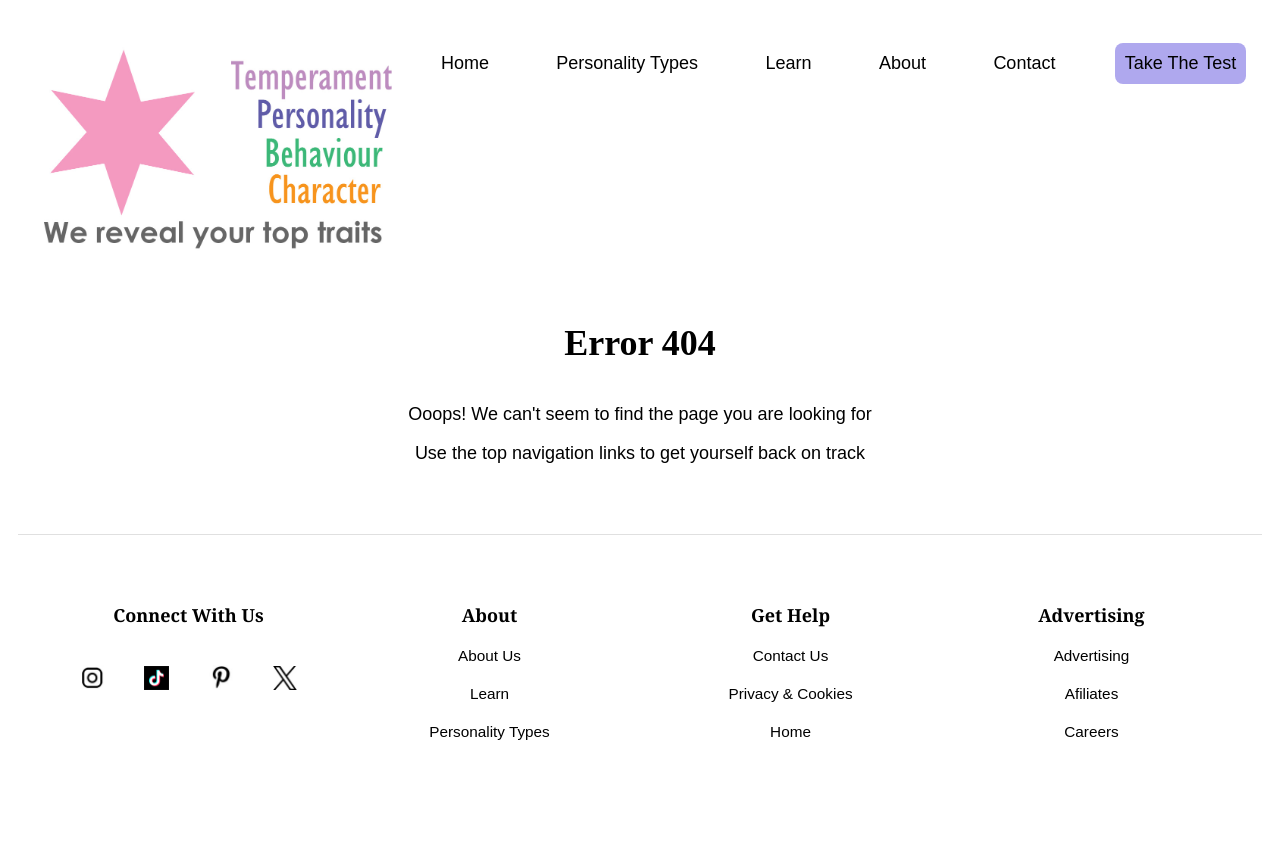
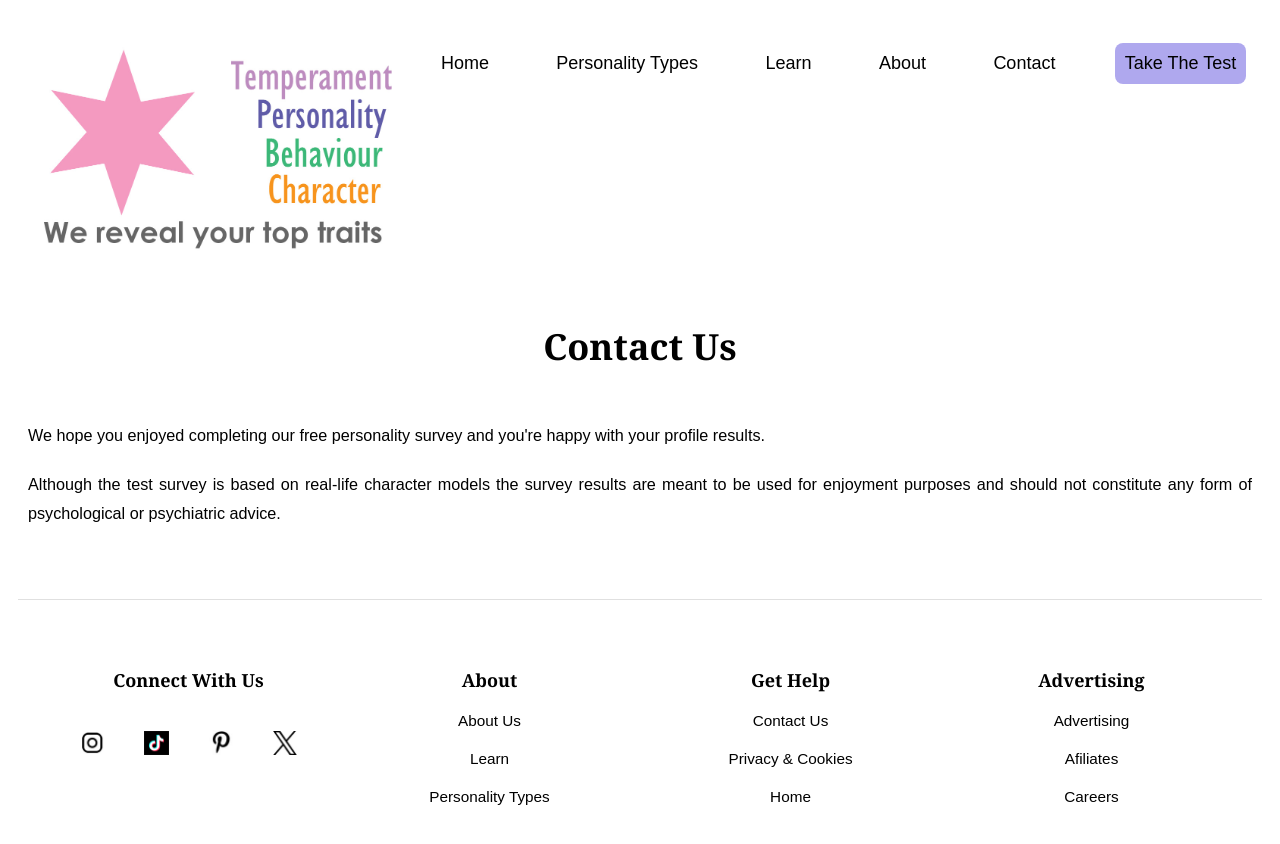
Before and after one commit to Nonyeah/personality_test, a React (Vite) app in the folder client/: page /#/contact in a window 1280 px wide. Shown: the top 844 px of the page. Built offline with nearby package versions, Linux system fonts and the light colour scheme.

Commit message:
changes associated with adding contact us page

```diff
--- a/client/src/App.tsx
+++ b/client/src/App.tsx
@@ -13,6 +13,7 @@ import Learn from "./Routes/Learn/Learn";
 import Error404 from "./Routes/Error404";
 import Personality from "./Routes/Personality";
 import SubmitAnswers from "./Routes/Submit-Answers";
+import Contact from "./Routes/Contact";
 import "./App.css";
 import "./App2.css";
 import type { Answers } from "./index.d.ts";
@@ -62,6 +63,7 @@ function App() {
 				<Route path="about" element={<About />} />
 				<Route path="/personality" element={<Personality />} />
 				<Route path="*" element={<Error404 />} />
+				<Route path="/contact" element={<Contact />} />
 			</Route>
 		</Routes>
 	);
--- a/client/src/App2.css
+++ b/client/src/App2.css
@@ -21,6 +21,20 @@ html {
 .about-us p {
 	font-size: 0.9rem;
 	font-family: Arial, Verdana, Tahoma, sans-serif;
+}
+
+.contact h1{
+	text-align: center;
+	font-family: Georgia, 'Times New Roman', Times, serif;
+	margin: 50px 0;
+}
+
+.contact p{
+	font-family: Arial, Verdana, Tahoma, sans-serif;
+	text-align: justify;
+	margin: 20px;
+	line-height: 180%;
+	font-size: 0.9rem;
 }
 
 .personality-container {
--- a/client/src/Routes/Layout.tsx
+++ b/client/src/Routes/Layout.tsx
@@ -76,7 +76,7 @@ export default function Layout({}) {
 					<h4>get help</h4>
 					<nav>
 						<ul>
-							<li>contact us</li>
+							<li><NavLink to="/contact">contact us</NavLink></li>
 							<li>privacy & cookies</li>
 							<li><NavLink to="/">home</NavLink></li>
 						</ul>
```
Also changed, not shown: 2 other files (tests, documents, lock files or other folders).
